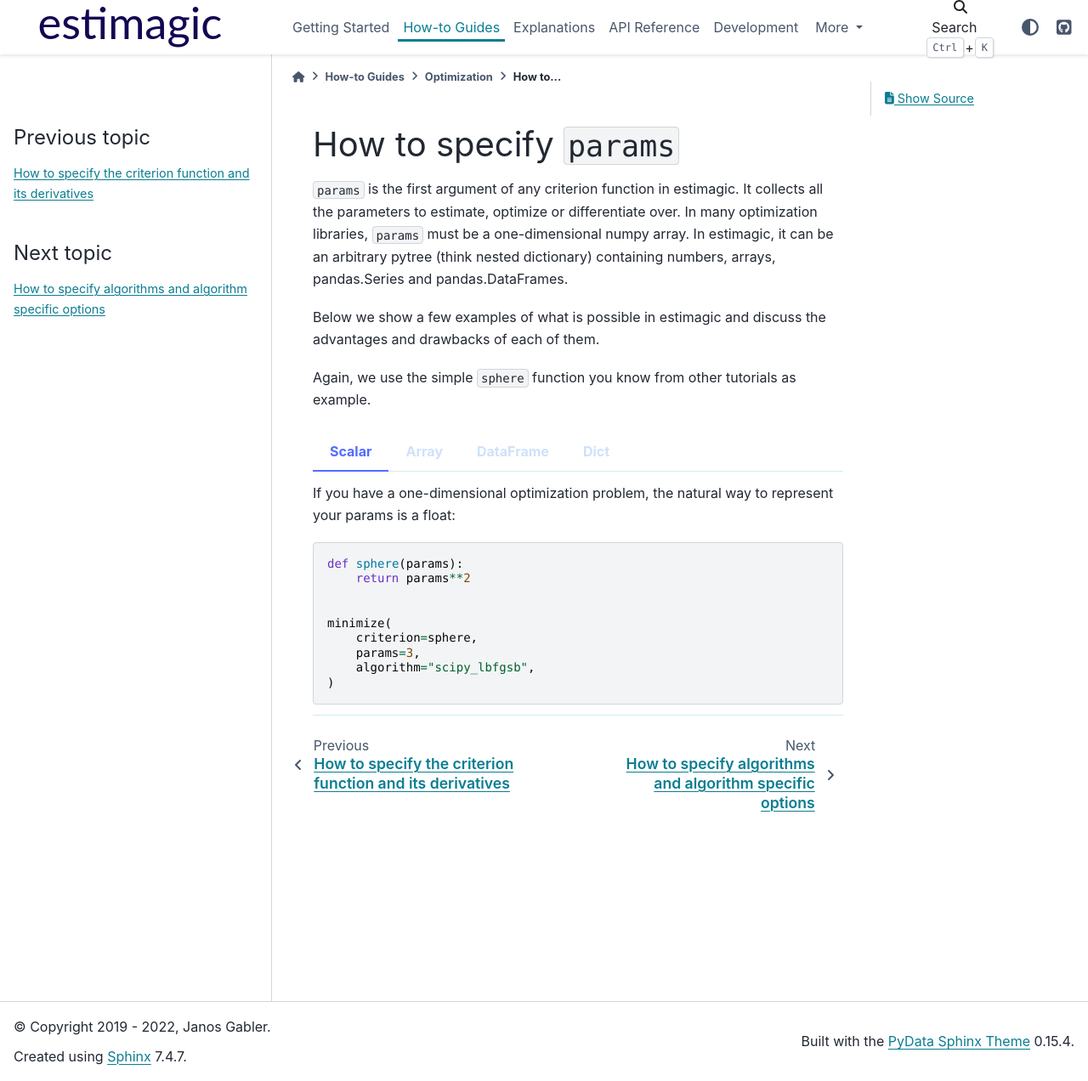
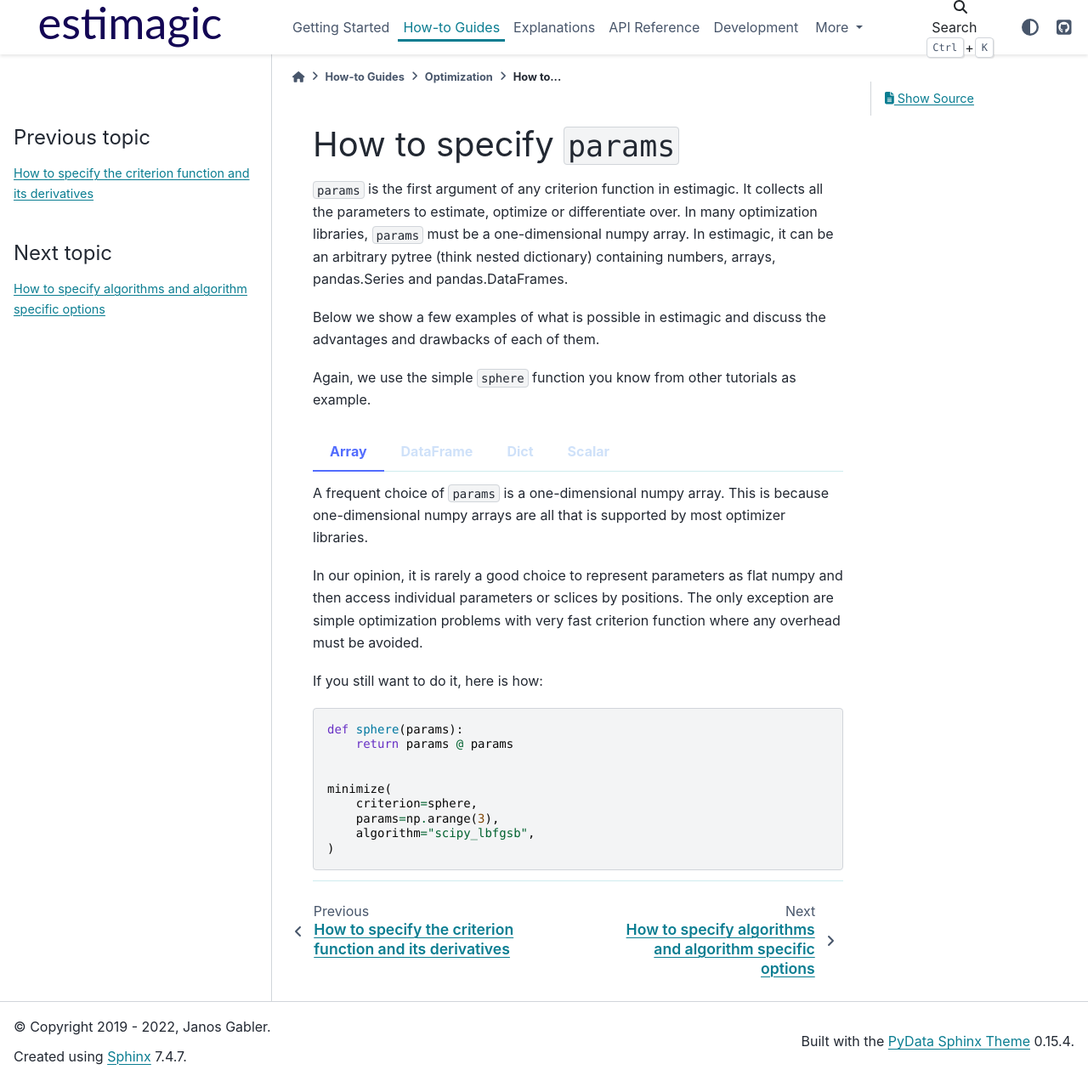
Before and after one commit to optimagic-dev/optimagic, a Sphinx documentation site: the page built from docs/source/how_to_guides/optimization/how_to_specify_parameters.rst, in a window 1280 px wide and 1272 px high. Shown: the whole window at 85% size. Built offline with Sphinx 7.4.7 and the PyData theme 0.15.4, drawn with Linux system fonts in a browser that asks for light colours; pages that are not in the unit, such as notebooks, are missing from menus.

Commit message:
Polishing.

```diff
--- a/docs/source/how_to_guides/optimization/how_to_specify_parameters.rst
+++ b/docs/source/how_to_guides/optimization/how_to_specify_parameters.rst
@@ -17,30 +17,13 @@ and drawbacks of each of them.
 Again, we use the simple ``sphere`` function you know from other tutorials as example.
 
 
-.. tabbed:: Scalar
-
-    If you have a one-dimensional optimization problem, the natural way to represent
-    your params is a float:
-
-    .. code-block:: python
-
-        def sphere(params):
-            return params**2
-
-
-        minimize(
-            criterion=sphere,
-            params=3,
-            algorithm="scipy_lbfgsb",
-        )
-
 .. tabbed:: Array
 
-    Another frequent choice of ``params`` is a one-dimensional numpy array. This is
-    because one-dimensional numpy arrays are all that is supported by standard optimizer
+    A frequent choice of ``params`` is a one-dimensional numpy array. This is
+    because one-dimensional numpy arrays are all that is supported by most optimizer
     libraries.
 
-    In our opinion, it is rarely a good choice to represent parameters as one numpy
+    In our opinion, it is rarely a good choice to represent parameters as flat numpy
     and then access individual parameters or sclices by positions. The only exception
     are simple optimization problems with very fast criterion function where
     any overhead must be avoided.
@@ -99,6 +82,9 @@ Again, we use the simple ``sphere`` function you know from other tutorials as ex
     Check out our `Ordered Logit Example`_,
     so you see one small params DataFrame in action.
 
+    If you are sure you won't have bounds on your parameter, you can also use a
+    pandas.Series instead of a DataFrame.
+
     A drawback of DataFrames is that they are not JAX compatible. Another one is that
     they are a bit slower than numpy arrays.
 
@@ -127,3 +113,21 @@ Again, we use the simple ``sphere`` function you know from other tutorials as ex
     While estimagic won't stop you, don't go too far! Having parameters in very deeply
     nested dictionaries makes it hard to visualize results and or even to compare two
     estimation results.
+
+
+.. tabbed:: Scalar
+
+    If you have a one-dimensional optimization problem, the natural way to represent
+    your params is a float:
+
+    .. code-block:: python
+
+        def sphere(params):
+            return params**2
+
+
+        minimize(
+            criterion=sphere,
+            params=3,
+            algorithm="scipy_lbfgsb",
+        )
```
